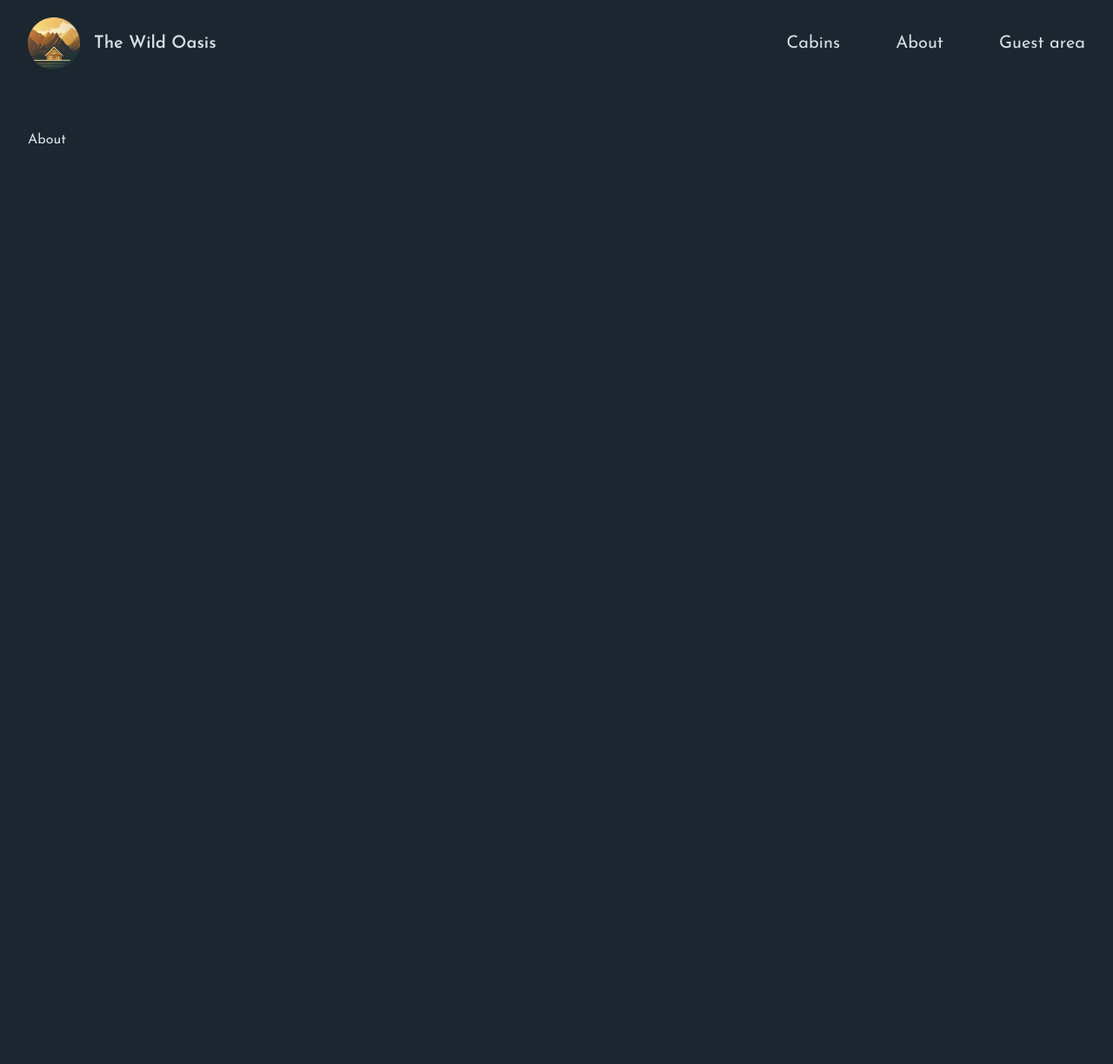
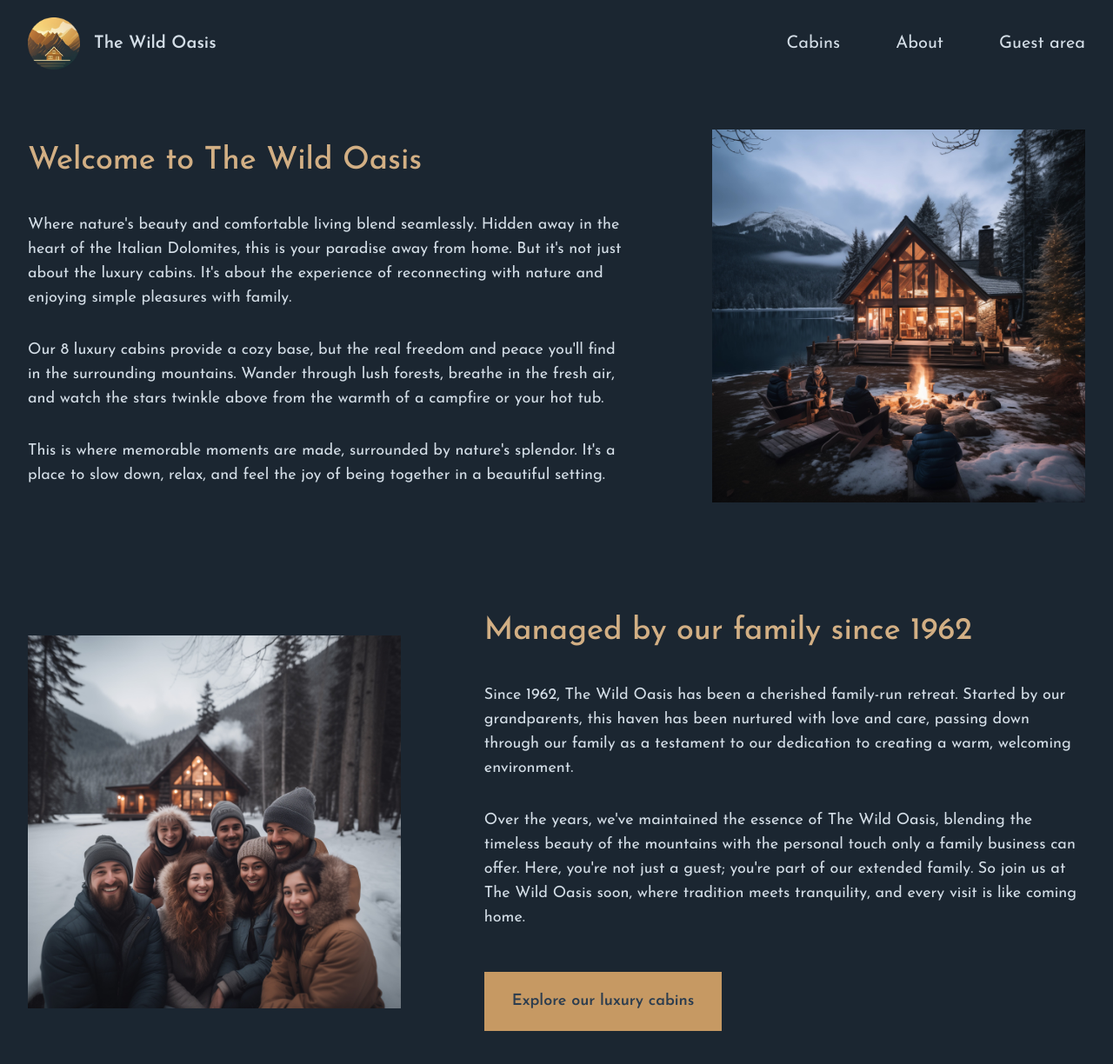
Before and after one commit to karuna-sagar/Next-Js, a Next.js app in the folder the-wild-oasis-website/: page /about in a window 1280 px wide. Shown: the top 1224 px of the page at 87% size. Before the commit the page ends 800 px from the top, so only its background shows below. Built offline with nearby package versions, Linux system fonts and the light colour scheme.

Commit message:
`feat: updated about and cabins pages with new content and images`

```diff
--- a/the-wild-oasis-website/app/about/page.js
+++ b/the-wild-oasis-website/app/about/page.js
@@ -3,5 +3,80 @@ export const metadata = {
 };
 
 export default function Page() {
-  return <h1>About</h1>;
+  return (
+    <div className="grid grid-cols-5 gap-x-24 gap-y-32 text-lg items-center">
+      <div className="col-span-3">
+        <h1 className="text-4xl mb-10 text-accent-400 font-medium">
+          Welcome to The Wild Oasis
+        </h1>
+
+        <div className="space-y-8">
+          <p>
+            Where nature's beauty and comfortable living blend seamlessly.
+            Hidden away in the heart of the Italian Dolomites, this is your
+            paradise away from home. But it's not just about the luxury cabins.
+            It's about the experience of reconnecting with nature and enjoying
+            simple pleasures with family.
+          </p>
+          <p>
+            Our 8 luxury cabins provide a cozy base, but the real freedom and
+            peace you'll find in the surrounding mountains. Wander through lush
+            forests, breathe in the fresh air, and watch the stars twinkle above
+            from the warmth of a campfire or your hot tub.
+          </p>
+          <p>
+            This is where memorable moments are made, surrounded by nature's
+            splendor. It's a place to slow down, relax, and feel the joy of
+            being together in a beautiful setting.
+          </p>
+        </div>
+      </div>
+
+      <div className="col-span-2">
+        <img
+          src="/about-1.jpg"
+          alt="Family sitting around a fire pit in front of cabin"
+        />
+      </div>
+
+      <div className="col-span-2">
+        <img
+          src="/about-2.jpg"
+          alt="Family that manages The Wild Oasis"
+        />
+      </div>
+
+      <div className="col-span-3">
+        <h1 className="text-4xl mb-10 text-accent-400 font-medium">
+          Managed by our family since 1962
+        </h1>
+
+        <div className="space-y-8">
+          <p>
+            Since 1962, The Wild Oasis has been a cherished family-run retreat.
+            Started by our grandparents, this haven has been nurtured with love
+            and care, passing down through our family as a testament to our
+            dedication to creating a warm, welcoming environment.
+          </p>
+          <p>
+            Over the years, we've maintained the essence of The Wild Oasis,
+            blending the timeless beauty of the mountains with the personal
+            touch only a family business can offer. Here, you're not just a
+            guest; you're part of our extended family. So join us at The Wild
+            Oasis soon, where tradition meets tranquility, and every visit is
+            like coming home.
+          </p>
+
+          <div>
+            <a
+              href="/cabins"
+              className="inline-block mt-4 bg-accent-500 px-8 py-5 text-primary-800 text-lg font-semibold hover:bg-accent-600 transition-all"
+            >
+              Explore our luxury cabins
+            </a>
+          </div>
+        </div>
+      </div>
+    </div>
+  );
 }
--- a/the-wild-oasis-website/app/cabins/page.js
+++ b/the-wild-oasis-website/app/cabins/page.js
@@ -1,11 +1,36 @@
+import CabinCard from "@/app/_components/CabinCard";
 export const metadata = {
   title: "Cabins",
 };
 
 export default function Page() {
+  // CHANGE
+  const cabins = [];
+
   return (
     <div>
-      <h1>Cabins</h1>;
+      <h1 className="text-4xl mb-5 text-accent-400 font-medium">
+        Our Luxury Cabins
+      </h1>
+      <p className="text-primary-200 text-lg mb-10">
+        Cozy yet luxurious cabins, located right in the heart of the Italian
+        Dolomites. Imagine waking up to beautiful mountain views, spending your
+        days exploring the dark forests around, or just relaxing in your private
+        hot tub under the stars. Enjoy nature's beauty in your own little home
+        away from home. The perfect spot for a peaceful, calm vacation. Welcome
+        to paradise.
+      </p>
+
+      {cabins.length > 0 && (
+        <div className="grid sm:grid-cols-1 md:grid-cols-2 gap-8 lg:gap-12 xl:gap-14">
+          {cabins.map((cabin) => (
+            <CabinCard
+              cabin={cabin}
+              key={cabin.id}
+            />
+          ))}
+        </div>
+      )}
     </div>
   );
 }
```
Also changed, not shown: the-wild-oasis-website/starter/pages/about-page.js (+14 -4 lines), the-wild-oasis-website/app/_components/CabinCard.js (renamed from the-wild-oasis-website/starter/components/CabinCard.js).
